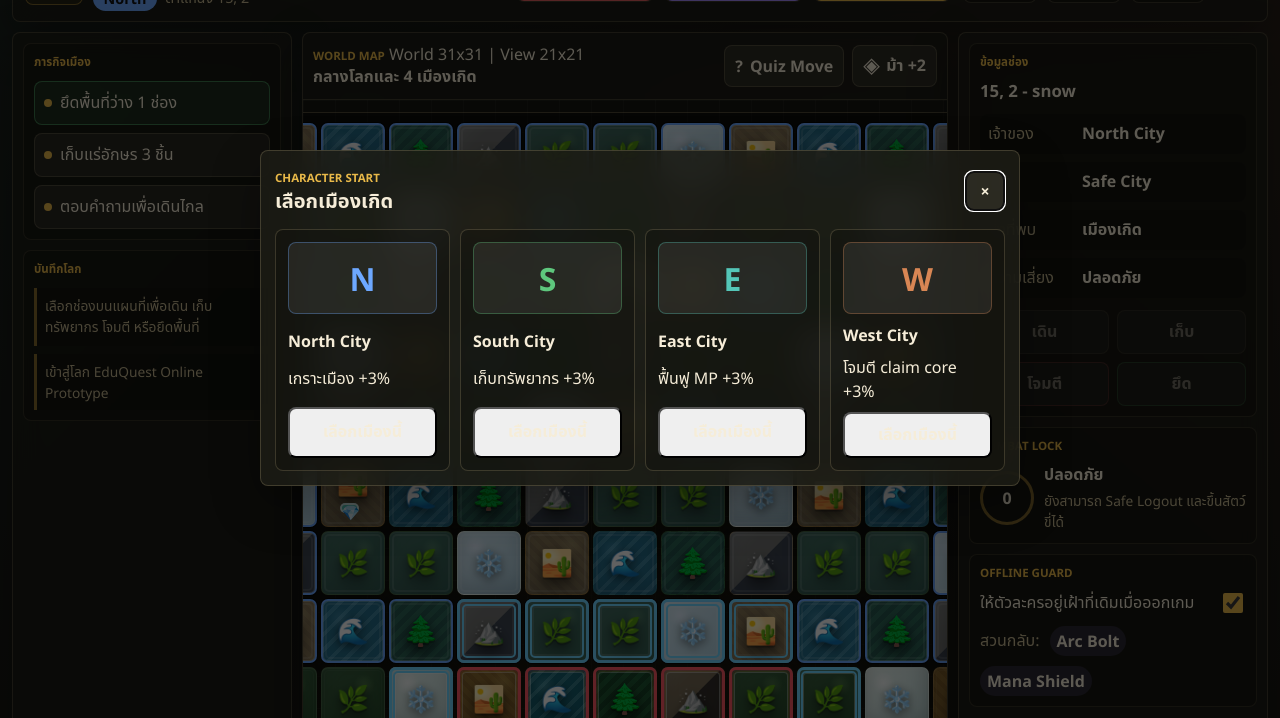
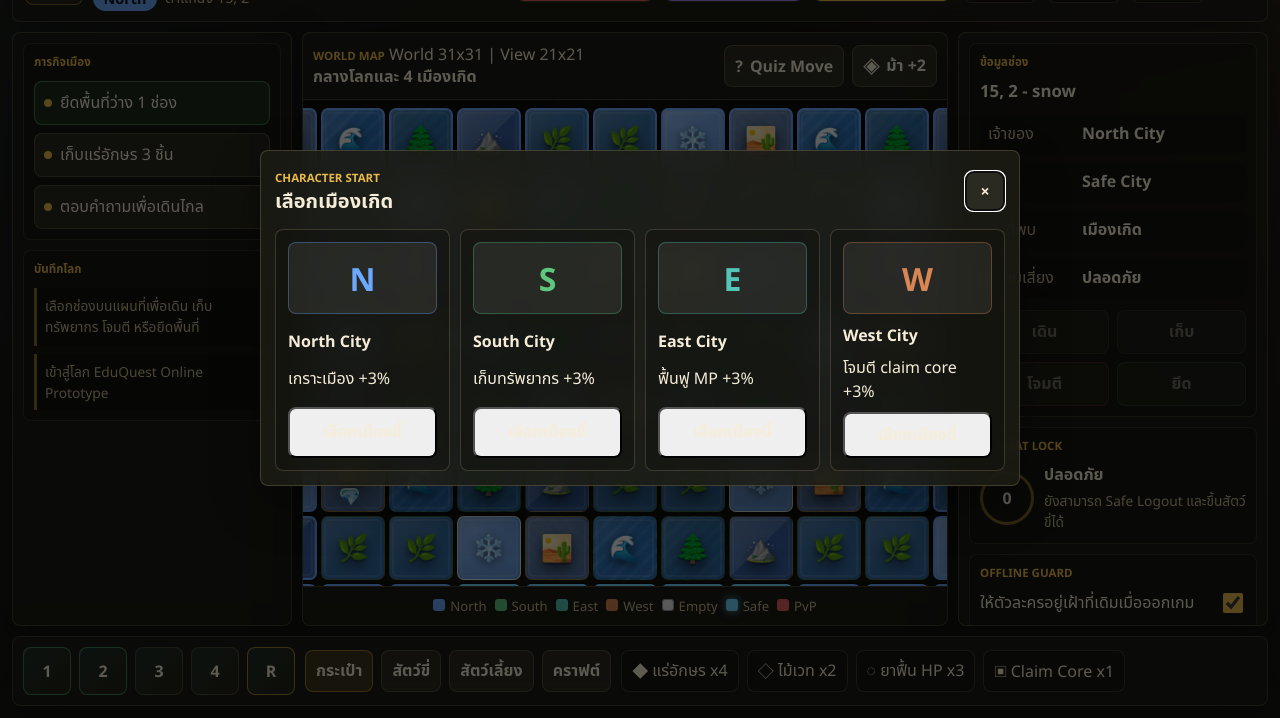
Before and after one commit to aepsae1993-spec/bkopenwolrd, a website: page index.html in a window 1280 px wide. Shown: the part 82-800 px from the top of the page. Drawn offline with Linux system fonts and the light colour scheme.

Commit message:
Clarify territory colors and map panning

```diff
--- a/app.js
+++ b/app.js
@@ -336,11 +336,10 @@
     if (!drag.active || event.pointerId !== drag.pointerId) return;
     const deltaX = event.clientX - drag.startX;
     const deltaY = event.clientY - drag.startY;
-    if (Math.abs(deltaX) > 4 || Math.abs(deltaY) > 4) drag.moved = true;
-    if (!drag.moved) return;
+    if (Math.abs(deltaX) > 1 || Math.abs(deltaY) > 1) drag.moved = true;
     mapWrap.scrollLeft = drag.scrollLeft - deltaX;
     mapWrap.scrollTop = drag.scrollTop - deltaY;
-    event.preventDefault();
+    if (drag.moved) event.preventDefault();
   });
 
   const endDrag = (event) => {
--- a/index.html
+++ b/index.html
@@ -107,7 +107,7 @@
             <span><i class="legend south"></i>South</span>
             <span><i class="legend east"></i>East</span>
             <span><i class="legend west"></i>West</span>
-            <span><i class="legend neutral"></i>Neutral</span>
+            <span><i class="legend neutral"></i>Empty</span>
             <span><i class="legend safe"></i>Safe</span>
             <span><i class="legend danger"></i>PvP</span>
           </div>
--- a/styles.css
+++ b/styles.css
@@ -49,6 +49,7 @@
 .game-shell {
   display: grid;
   grid-template-rows: auto minmax(0, 1fr) auto;
+  height: 100vh;
   min-height: 100vh;
   padding: 12px;
   gap: 10px;
@@ -373,6 +374,8 @@
   touch-action: none;
   user-select: none;
   overscroll-behavior: contain;
+  scroll-behavior: auto;
+  -webkit-overflow-scrolling: touch;
   background:
     linear-gradient(rgba(246, 237, 216, 0.04) 1px, transparent 1px),
     linear-gradient(90deg, rgba(246, 237, 216, 0.04) 1px, transparent 1px),
@@ -481,18 +484,47 @@
 
 .tile.owner-north {
   --territory-line: var(--blue);
+  --owner-tint: rgba(62, 132, 236, 0.74);
 }
 
 .tile.owner-south {
   --territory-line: var(--green);
+  --owner-tint: rgba(53, 159, 87, 0.74);
 }
 
 .tile.owner-east {
   --territory-line: var(--teal);
+  --owner-tint: rgba(39, 158, 151, 0.74);
 }
 
 .tile.owner-west {
   --territory-line: var(--copper);
+  --owner-tint: rgba(193, 105, 50, 0.74);
+}
+
+.tile.owner-neutral.safe-zone {
+  background: #e8ebe8;
+  color: #1d2b28;
+}
+
+.tile.owner-neutral.safe-zone::before {
+  opacity: 0;
+}
+
+.tile.owner-north::before,
+.tile.owner-south::before,
+.tile.owner-east::before,
+.tile.owner-west::before {
+  background: linear-gradient(135deg, rgba(255, 255, 255, 0.16), transparent 52%), var(--owner-tint);
+  opacity: 0.84;
+}
+
+.tile.pvp-zone {
+  border: 2px solid rgba(255, 89, 100, 0.96);
+  box-shadow:
+    inset 0 0 0 1px rgba(255, 218, 218, 0.3),
+    inset 0 -10px 18px rgba(88, 10, 18, 0.3),
+    0 0 7px rgba(255, 89, 100, 0.5);
 }
 
 .tile.territory-boundary {
@@ -1057,7 +1089,8 @@
 }
 
 .legend.neutral {
-  background: #7b776a;
+  background: #e8ebe8;
+  border: 1px solid rgba(20, 35, 32, 0.42);
 }
 
 .legend.safe {
@@ -1169,6 +1202,7 @@
   }
 
   .game-shell {
+    height: auto;
     min-height: auto;
   }
 
```
